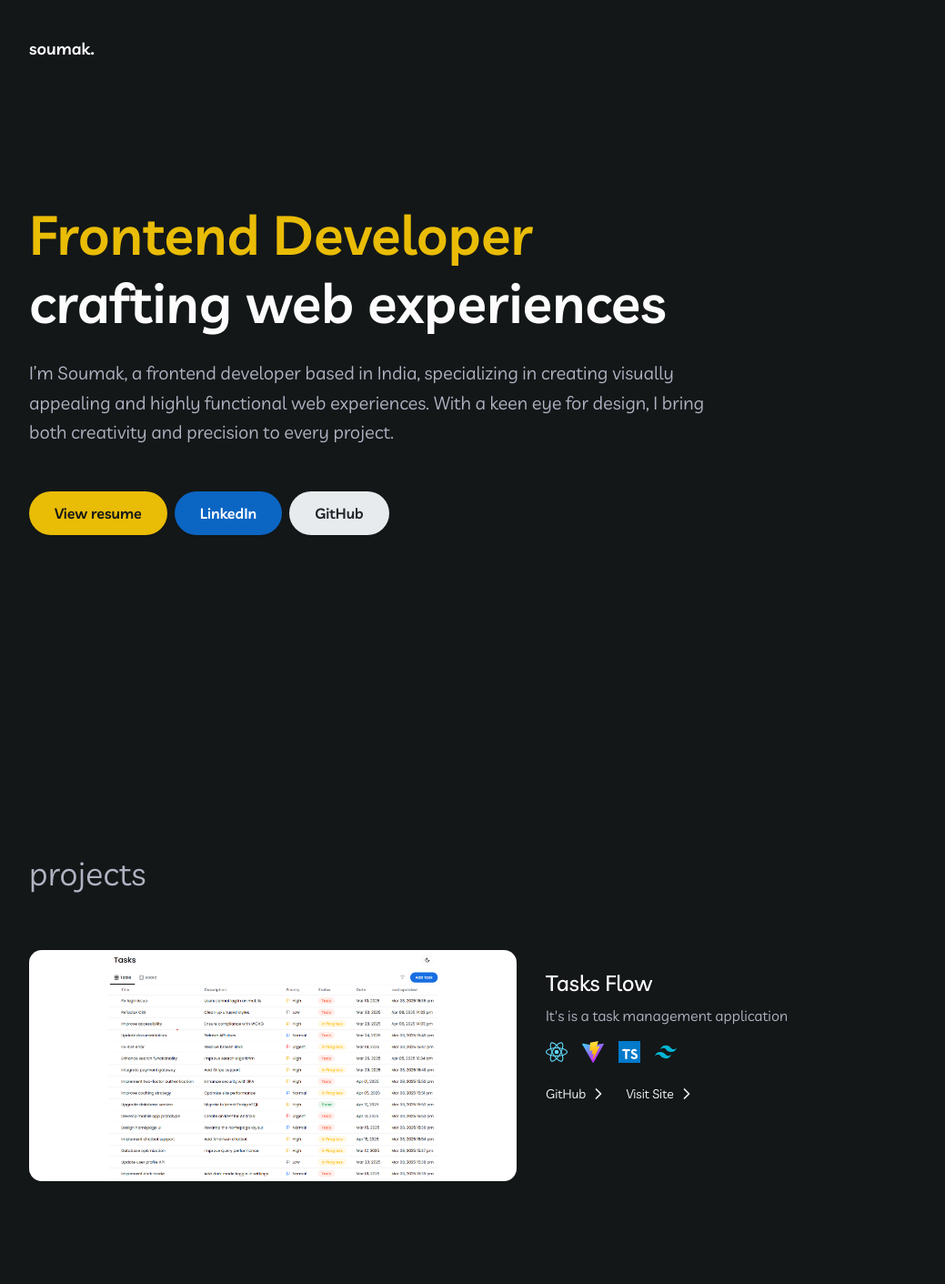
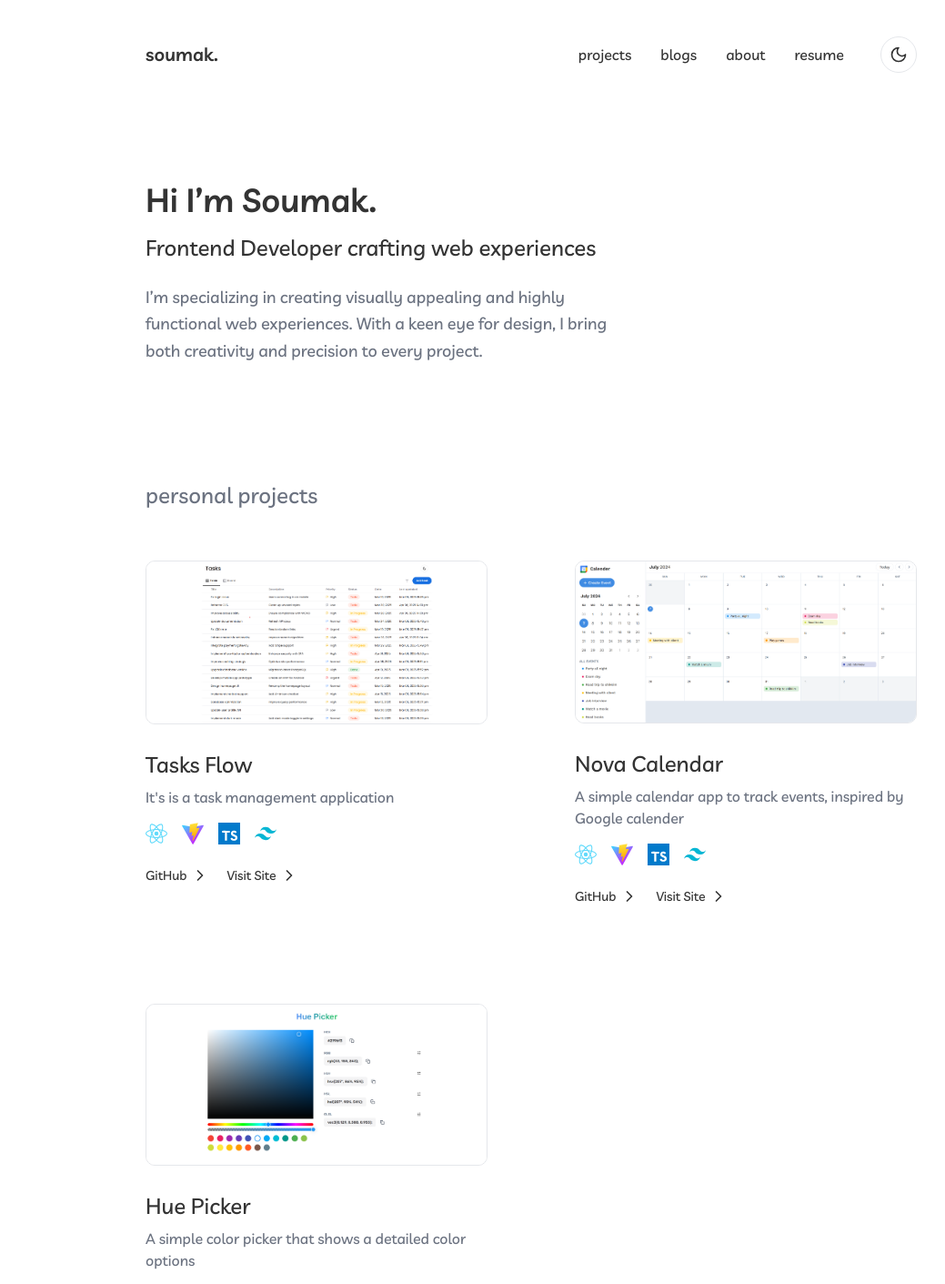
Before and after one commit to soumakk/portfolio, a Next.js app: page / in a window 1280 px wide. Shown: the top 1411 px of the page at 91% size, without its empty margins (56-1095 px from the left). Built offline with nearby package versions, Linux system fonts and the light colour scheme.

Commit message:
ui changes

```diff
--- a/src/app/blog/page.tsx
+++ b/src/app/blogs/page.tsx
@@ -20,15 +20,15 @@ export default async function BlogsList() {
 	const blogsList = await Promise.all(promises)
 
 	return (
-		<div>
+		<div className="max-w-4xl mx-auto px-6">
 			<Header />
 
-			<section className="max-w-3xl mx-auto px-6">
-				<h2 className="text-3xl font-bold mb-6">Blogs</h2>
+			<section className="my-10">
+				<h2 className="text-2xl font-semibold mb-6">blogs</h2>
 
 				{blogsList?.map((blog, idx) => (
 					<div key={idx} className="py-2">
-						<Link href={`/blog/${blog.slug}`}>
+						<Link href={`/blogs/${blog.slug}`}>
 							<h3 className="text-xl font-medium hover:underline">{blog.title}</h3>
 							<p className="text-base text-muted-foreground">{blog.date}</p>
 						</Link>
--- a/src/app/globals.css
+++ b/src/app/globals.css
@@ -4,55 +4,151 @@
 
 @custom-variant dark (&:is(.dark *));
 
+:root {
+	--background: hsl(0 0% 100%);
+	--foreground: hsl(0 0% 20%);
+	--card: hsl(0 0% 100%);
+	--card-foreground: hsl(0 0% 20%);
+	--popover: hsl(0 0% 100%);
+	--popover-foreground: hsl(0 0% 20%);
+	--primary: hsl(217.22 91.22% 59.8%);
+	--primary-foreground: hsl(0 0% 100%);
+	--secondary: hsl(220 14.29% 95.88%);
+	--secondary-foreground: hsl(215 13.79% 34.12%);
+	--muted: hsl(210 20% 98.04%);
+	--muted-foreground: hsl(220 8.94% 46.08%);
+	--accent: hsl(204 93.75% 93.73%);
+	--accent-foreground: hsl(224.44 64.29% 32.94%);
+	--destructive: hsl(0 84.24% 60.2%);
+	--destructive-foreground: hsl(0 0% 100%);
+	--border: hsl(220 13.04% 90.98%);
+	--input: hsl(220 13.04% 90.98%);
+	--ring: hsl(217.22 91.22% 59.8%);
+	--chart-1: hsl(217.22 91.22% 59.8%);
+	--chart-2: hsl(221.21 83.19% 53.33%);
+	--chart-3: hsl(224.28 76.33% 48.04%);
+	--chart-4: hsl(225.93 70.73% 40.2%);
+	--chart-5: hsl(224.44 64.29% 32.94%);
+	--sidebar: hsl(210 20% 98.04%);
+	--sidebar-foreground: hsl(0 0% 20%);
+	--sidebar-primary: hsl(217.22 91.22% 59.8%);
+	--sidebar-primary-foreground: hsl(0 0% 100%);
+	--sidebar-accent: hsl(204 93.75% 93.73%);
+	--sidebar-accent-foreground: hsl(224.44 64.29% 32.94%);
+	--sidebar-border: hsl(220 13.04% 90.98%);
+	--sidebar-ring: hsl(217.22 91.22% 59.8%);
+	--font-sans: Inter, sans-serif;
+	--font-serif: Source Serif 4, serif;
+	--font-mono: JetBrains Mono, monospace;
+	--radius: 0.375rem;
+	--shadow-2xs: 0 1px 3px 0px hsl(0 0% 0% / 0.05);
+	--shadow-xs: 0 1px 3px 0px hsl(0 0% 0% / 0.05);
+	--shadow-sm: 0 1px 3px 0px hsl(0 0% 0% / 0.1), 0 1px 2px -1px hsl(0 0% 0% / 0.1);
+	--shadow: 0 1px 3px 0px hsl(0 0% 0% / 0.1), 0 1px 2px -1px hsl(0 0% 0% / 0.1);
+	--shadow-md: 0 1px 3px 0px hsl(0 0% 0% / 0.1), 0 2px 4px -1px hsl(0 0% 0% / 0.1);
+	--shadow-lg: 0 1px 3px 0px hsl(0 0% 0% / 0.1), 0 4px 6px -1px hsl(0 0% 0% / 0.1);
+	--shadow-xl: 0 1px 3px 0px hsl(0 0% 0% / 0.1), 0 8px 10px -1px hsl(0 0% 0% / 0.1);
+	--shadow-2xl: 0 1px 3px 0px hsl(0 0% 0% / 0.25);
+}
+
+.dark {
+	--background: hsl(0 0% 9.02%);
+	--foreground: hsl(0 0% 89.8%);
+	--card: hsl(0 0% 14.9%);
+	--card-foreground: hsl(0 0% 89.8%);
+	--popover: hsl(0 0% 14.9%);
+	--popover-foreground: hsl(0 0% 89.8%);
+	--primary: hsl(217.22 91.22% 59.8%);
+	--primary-foreground: hsl(0 0% 100%);
+	--secondary: hsl(0 0% 14.9%);
+	--secondary-foreground: hsl(0 0% 89.8%);
+	--muted: hsl(0 0% 14.9%);
+	--muted-foreground: hsl(0 0% 63.92%);
+	--accent: hsl(224.44 64.29% 32.94%);
+	--accent-foreground: hsl(213.33 96.92% 87.25%);
+	--destructive: hsl(0 84.24% 60.2%);
+	--destructive-foreground: hsl(0 0% 100%);
+	--border: hsl(0 0% 25.1%);
+	--input: hsl(0 0% 25.1%);
+	--ring: hsl(217.22 91.22% 59.8%);
+	--chart-1: hsl(213.12 93.9% 67.84%);
+	--chart-2: hsl(217.22 91.22% 59.8%);
+	--chart-3: hsl(221.21 83.19% 53.33%);
+	--chart-4: hsl(224.28 76.33% 48.04%);
+	--chart-5: hsl(225.93 70.73% 40.2%);
+	--sidebar: hsl(0 0% 9.02%);
+	--sidebar-foreground: hsl(0 0% 89.8%);
+	--sidebar-primary: hsl(217.22 91.22% 59.8%);
+	--sidebar-primary-foreground: hsl(0 0% 100%);
+	--sidebar-accent: hsl(224.44 64.29% 32.94%);
+	--sidebar-accent-foreground: hsl(213.33 96.92% 87.25%);
+	--sidebar-border: hsl(0 0% 25.1%);
+	--sidebar-ring: hsl(217.22 91.22% 59.8%);
+	--font-sans: Inter, sans-serif;
+	--font-serif: Source Serif 4, serif;
+	--font-mono: JetBrains Mono, monospace;
+	--radius: 0.375rem;
+	--shadow-2xs: 0 1px 3px 0px hsl(0 0% 0% / 0.05);
+	--shadow-xs: 0 1px 3px 0px hsl(0 0% 0% / 0.05);
+	--shadow-sm: 0 1px 3px 0px hsl(0 0% 0% / 0.1), 0 1px 2px -1px hsl(0 0% 0% / 0.1);
+	--shadow: 0 1px 3px 0px hsl(0 0% 0% / 0.1), 0 1px 2px -1px hsl(0 0% 0% / 0.1);
+	--shadow-md: 0 1px 3px 0px hsl(0 0% 0% / 0.1), 0 2px 4px -1px hsl(0 0% 0% / 0.1);
+	--shadow-lg: 0 1px 3px 0px hsl(0 0% 0% / 0.1), 0 4px 6px -1px hsl(0 0% 0% / 0.1);
+	--shadow-xl: 0 1px 3px 0px hsl(0 0% 0% / 0.1), 0 8px 10px -1px hsl(0 0% 0% / 0.1);
+	--shadow-2xl: 0 1px 3px 0px hsl(0 0% 0% / 0.25);
+}
+
 @theme inline {
 	--color-background: var(--background);
 	--color-foreground: var(--foreground);
+	--color-card: var(--card);
+	--color-card-foreground: var(--card-foreground);
+	--color-popover: var(--popover);
+	--color-popover-foreground: var(--popover-foreground);
+	--color-primary: var(--primary);
+	--color-primary-foreground: var(--primary-foreground);
+	--color-secondary: var(--secondary);
+	--color-secondary-foreground: var(--secondary-foreground);
+	--color-muted: var(--muted);
+	--color-muted-foreground: var(--muted-foreground);
+	--color-accent: var(--accent);
+	--color-accent-foreground: var(--accent-foreground);
+	--color-destructive: var(--destructive);
+	--color-destructive-foreground: var(--destructive-foreground);
+	--color-border: var(--border);
+	--color-input: var(--input);
+	--color-ring: var(--ring);
+	--color-chart-1: var(--chart-1);
+	--color-chart-2: var(--chart-2);
+	--color-chart-3: var(--chart-3);
+	--color-chart-4: var(--chart-4);
+	--color-chart-5: var(--chart-5);
+	--color-sidebar: var(--sidebar);
+	--color-sidebar-foreground: var(--sidebar-foreground);
+	--color-sidebar-primary: var(--sidebar-primary);
+	--color-sidebar-primary-foreground: var(--sidebar-primary-foreground);
+	--color-sidebar-accent: var(--sidebar-accent);
+	--color-sidebar-accent-foreground: var(--sidebar-accent-foreground);
+	--color-sidebar-border: var(--sidebar-border);
+	--color-sidebar-ring: var(--sidebar-ring);
+
 	--font-sans: var(--font-sans);
+	--font-mono: var(--font-mono);
 	--font-serif: var(--font-serif);
-	--color-ring: var(--ring);
-	--color-input: var(--input);
-	--color-border: var(--border);
-	--color-destructive-foreground: var(--destructive-foreground);
-	--color-destructive: var(--destructive);
-	--color-accent-foreground: var(--accent-foreground);
-	--color-accent: var(--accent);
-	--color-muted-foreground: var(--muted-foreground);
-	--color-muted: var(--muted);
-	--color-secondary-foreground: var(--secondary-foreground);
-	--color-secondary: var(--secondary);
-	--color-primary-foreground: var(--primary-foreground);
-	--color-primary: var(--primary);
-	--color-popover-foreground: var(--popover-foreground);
-	--color-popover: var(--popover);
-	--color-card-foreground: var(--card-foreground);
-	--color-card: var(--card);
+
 	--radius-sm: calc(var(--radius) - 4px);
 	--radius-md: calc(var(--radius) - 2px);
 	--radius-lg: var(--radius);
 	--radius-xl: calc(var(--radius) + 4px);
-}
 
-:root {
-	--background: #131718;
-	--foreground: #fcfcfc;
-	--card: #181c1d;
-	--card-foreground: #fcfcfc;
-	--popover: #181c1d;
-	--popover-foreground: #fcfcfc;
-	--primary: #e9bc06;
-	--primary-foreground: #131718;
-	--secondary: #25292a;
-	--secondary-foreground: #fcfcfc;
-	--muted: #25292a;
-	--muted-foreground: #b2b3c2;
-	--accent: #e9bc06;
-	--accent-foreground: #131718;
-	--destructive: #c24f2b;
-	--destructive-foreground: #f18753;
-	--border: #34393a;
-	--input: #34393a;
-	--ring: #e9bc06;
-	--radius: 0.625rem;
+	--shadow-2xs: var(--shadow-2xs);
+	--shadow-xs: var(--shadow-xs);
+	--shadow-sm: var(--shadow-sm);
+	--shadow: var(--shadow);
+	--shadow-md: var(--shadow-md);
+	--shadow-lg: var(--shadow-lg);
+	--shadow-xl: var(--shadow-xl);
+	--shadow-2xl: var(--shadow-2xl);
 }
 
 @layer base {
@@ -60,7 +156,7 @@
 		@apply border-border outline-ring/50;
 	}
 	body {
-		@apply bg-background text-foreground font-sans;
+		@apply bg-background text-foreground font-sans font-medium;
 	}
 }
 
--- a/src/app/layout.tsx
+++ b/src/app/layout.tsx
@@ -67,7 +67,7 @@ export default function RootLayout({
 			<body className={cn(sans.variable, serif.variable)}>
 				<ThemeProvider
 					attribute="class"
-					defaultTheme="dark"
+					defaultTheme="light"
 					storageKey="theme"
 					disableTransitionOnChange
 				>
--- a/src/app/page.tsx
+++ b/src/app/page.tsx
@@ -11,11 +11,13 @@ export default function Home() {
 			<main className="relative overflow-x-hidden">
 				{/* <div className="-z-10 absolute blur-[200px] animate-pulse rounded-full -top-[500px] -left-[100px] h-[200px] w-[1200px] rotate-[40deg] origin-left bg-primary"></div> */}
 
-				<Header />
-				<HeroSection />
-				<Projects />
-				<AboutMe />
-				<Footer />
+				<div className="max-w-4xl mx-auto px-6">
+					<Header />
+					<HeroSection />
+					<Projects />
+					<AboutMe />
+					<Footer />
+				</div>
 			</main>
 		</>
 	)
--- a/src/components/home/HeroSection.tsx
+++ b/src/components/home/HeroSection.tsx
@@ -1,23 +1,16 @@
-import Link from 'next/link'
-import { Button } from '../ui/button'
-import { SocialLinks } from '../layout/Footer'
-
 export default function HeroSection() {
 	return (
-		<div className="max-w-6xl mx-auto px-6 py-8 relative">
-			<div className="max-w-3xl my-20">
-				<h1 className="text-5xl lg:text-6xl leading-tight font-semibold mb-6">
-					<span className="text-primary">Frontend Developer</span> crafting web
-					experiences
-				</h1>
+		<div className="max-w-lg my-20 relative">
+			<h1 className="text-4xl font-semibold mb-4">Hi I’m Soumak.</h1>
+			<h1 className="text-2xl mb-6">Frontend Developer crafting web experiences</h1>
 
-				<p className="lg:text-xl leading-relaxed mb-12 text-muted-foreground">
-					I’m Soumak, a frontend developer based in India, specializing in creating
-					visually appealing and highly functional web experiences. With a keen eye for
-					design, I bring both creativity and precision to every project.
-				</p>
+			<p className="text-lg leading-relaxed mb-12 text-muted-foreground">
+				I’m specializing in creating visually appealing and highly functional web
+				experiences. With a keen eye for design, I bring both creativity and precision to
+				every project.
+			</p>
 
-				<div className="flex gap-2 flex-wrap">
+			{/* <div className="flex gap-2 flex-wrap">
 					<Link href="/resume.pdf" target="_blank" rel="noreferrer">
 						<Button
 							size="lg"
@@ -42,8 +35,7 @@ export default function HeroSection() {
 							GitHub
 						</Button>
 					</Link>
-				</div>
-			</div>
+				</div> */}
 		</div>
 	)
 }
--- a/src/components/home/Projects.tsx
+++ b/src/components/home/Projects.tsx
@@ -4,9 +4,9 @@ import { IProject, projects, techStackInfo } from './Projects.utils'
 
 export default function Projects() {
 	return (
-		<section className="max-w-6xl mx-auto px-6 my-20 lg:my-60">
-			<h2 className="text-4xl text-muted-foreground">projects</h2>
-			<div className="my-8 grid grid-cols-1 gap-8 lg:-mx-8">
+		<section className="my-32">
+			<h2 className="text-2xl text-muted-foreground">personal projects</h2>
+			<div className="my-6 grid grid-cols-2 gap-8 lg:-mx-8">
 				{projects?.map((project, idx) => (
 					<ProjectItem key={idx} project={project} />
 				))}
@@ -17,15 +17,15 @@ export default function Projects() {
 
 function ProjectItem({ project }: { project: IProject }) {
 	return (
-		<div className="relative p-8  group/card">
-			<div className="absolute h-full transition-all duration-200 ease-out opacity-0 scale-90 group-hover/card:scale-100 group-hover/card:opacity-100 w-full inset-0 -z-10 rounded-3xl bg-card"></div>
+		<div className="relative p-8 group/card">
+			<div className="absolute h-full transition-all duration-200 ease-out opacity-0 scale-90 group-hover/card:scale-100 group-hover/card:opacity-100 w-full inset-0 -z-10 rounded-3xl bg-muted border"></div>
 
-			<div className="grid grid-cols-1 md:grid-cols-2 gap-8">
+			<div className="grid grid-cols-1 gap-4">
 				<figure>
-					<img src={project.image} alt="" className="rounded-xl mb-6" />
+					<img src={project.image} alt="" className="rounded-xl border" />
 				</figure>
 
-				<div className="py-5">
+				<div className="py-3">
 					<p className="text-2xl font-medium mb-2">{project.name}</p>
 					<p className="mb-4 text-muted-foreground">{project.description}</p>
 
--- a/src/components/layout/Header.tsx
+++ b/src/components/layout/Header.tsx
@@ -1,34 +1,43 @@
+'use client'
+import { Moon, Sun } from 'lucide-react'
+import { useTheme } from 'next-themes'
 import Link from 'next/link'
 
 export default function Header() {
-	// const { setTheme, theme } = useTheme()
+	const { setTheme, theme } = useTheme()
 
-	// function toggleTheme() {
-	// 	setTheme(theme === 'light' ? 'dark' : 'light')
-	// }
+	function toggleTheme() {
+		setTheme(theme === 'light' ? 'dark' : 'light')
+	}
 	return (
-		<header className="max-w-6xl mx-auto px-6 flex items-center justify-between py-10">
+		<header className="flex items-center justify-between py-10">
 			<Link href="/">
-				<p className="font-semibold text-lg">soumak.</p>
+				<p className="font-semibold text-xl">soumak.</p>
 			</Link>
 
-			{/* <button
-				className="h-10 w-10 rounded-full border grid place-content-center hover:bg-muted"
-				onClick={toggleTheme}
-			>
-				{theme === 'light' ? <Moon className="h-5 w-5" /> : <Sun className="h-5 w-5" />}
-			</button> */}
-
-			{/* <nav>
+			<nav className="flex items-center gap-10">
 				<ul className="flex items-center gap-8">
 					<li>
-						<Link href="/">Home</Link>
+						<Link href="/">projects</Link>
 					</li>
 					<li>
-						<Link href="/blog">Blog</Link>
+						<Link href="/blogs">blogs</Link>
+					</li>
+					<li>
+						<Link href="/about">about</Link>
+					</li>
+					<li>
+						<Link href="/">resume</Link>
 					</li>
 				</ul>
-			</nav> */}
+
+				<button
+					className="h-10 w-10 rounded-full border grid place-content-center hover:bg-muted"
+					onClick={toggleTheme}
+				>
+					{theme === 'light' ? <Moon className="h-5 w-5" /> : <Sun className="h-5 w-5" />}
+				</button>
+			</nav>
 		</header>
 	)
 }
```
Also changed, not shown: src/app/blogs/[slug]/page.tsx (renamed from src/app/blog/[slug]/page.tsx, +7 -5 lines), src/components/home/AboutMe.tsx (+6 -5 lines), src/components/layout/Footer.tsx (+4 -9 lines).
